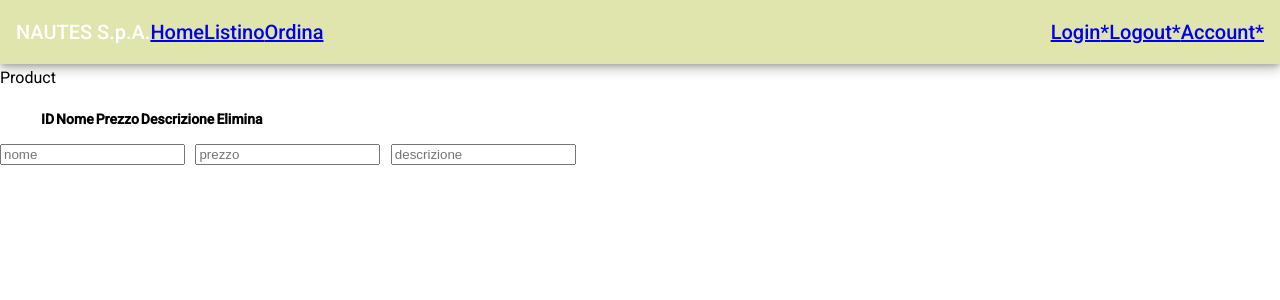
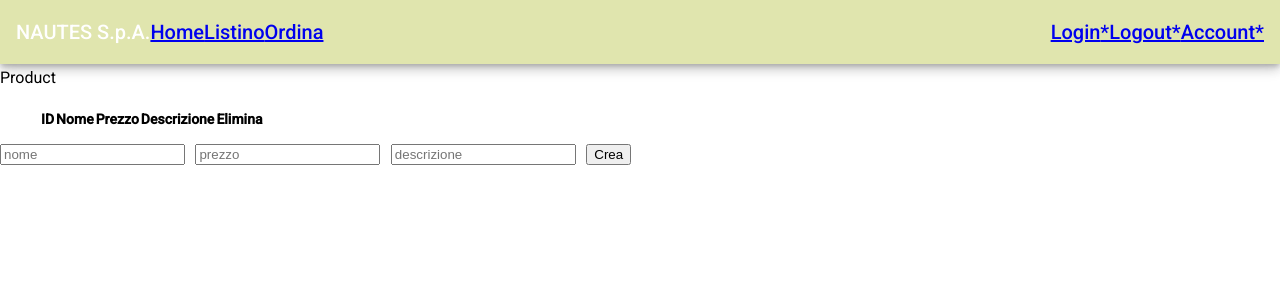
Before and after one commit to MirkoVerdecchia/E-Commerce_TDD, an Angular app: page /admin in a window 1280 px wide. Shown: the top 300 px of the page. Built offline with nearby package versions, Linux system fonts and the light colour scheme; data requests are answered from the project's data file.

Commit message:
Jasmine Test Success: -should show the button to create a product

```diff
--- a/src/app/components/admin/admin.component.html
+++ b/src/app/components/admin/admin.component.html
@@ -20,3 +20,5 @@
     &nbsp;
     <input type="text" class="description" placeholder="descrizione" #description>
     &nbsp;
+    <button class="buttonCreate" >Crea</button>
+    </div>
```
